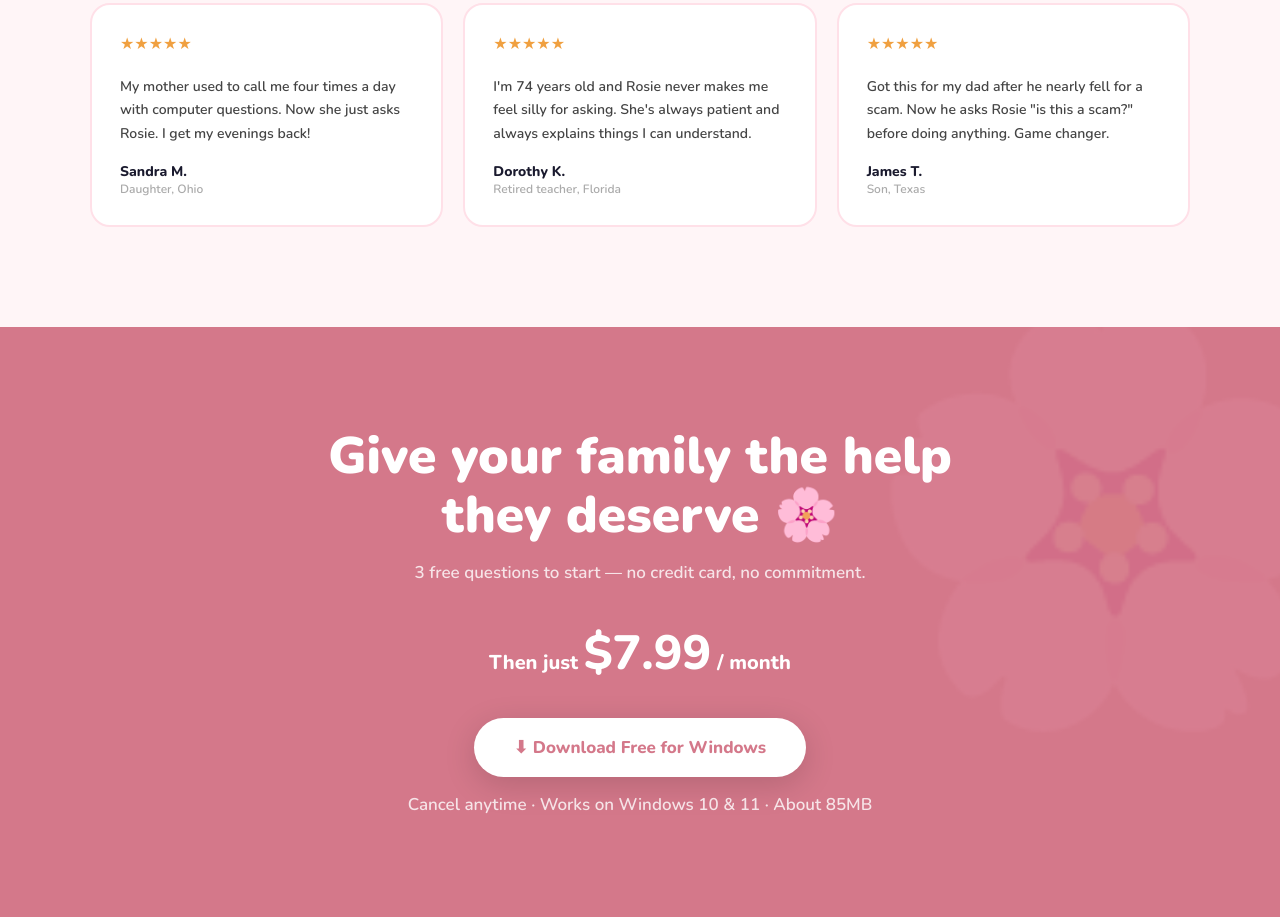
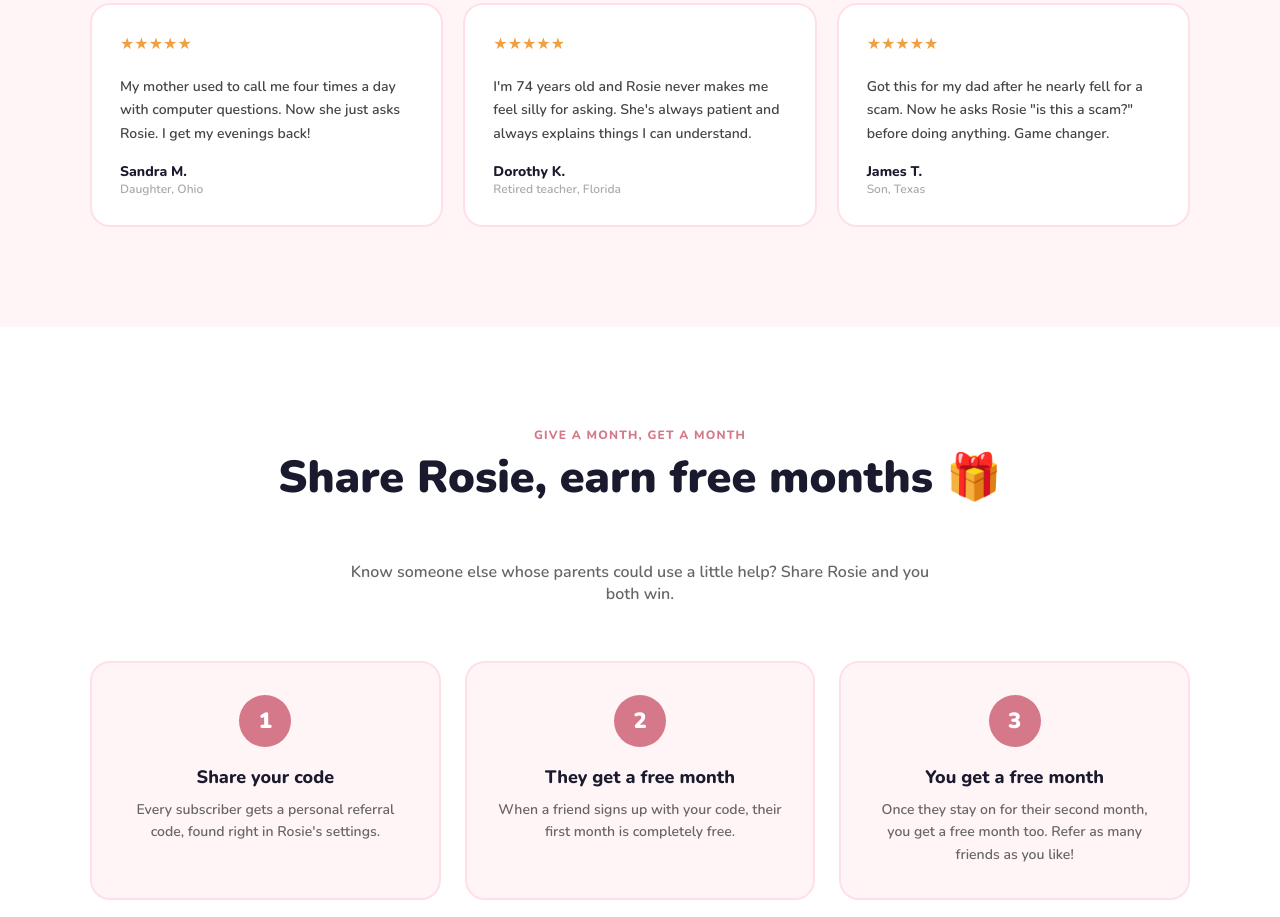
Before and after one commit to HippoN3b/rosieapp, a website: page public/index.html in a window 1280 px wide. Shown: the part 1883-2800 px from the top of the page. Drawn offline with nearby package versions, Linux system fonts and the light colour scheme.

Commit message:
referral info

```diff
--- a/public/index.html
+++ b/public/index.html
@@ -130,6 +130,14 @@
     .features, .testi, .cta { padding: 70px 20px; }
     .cta-bird{display: none;}
   }
+  .referral { padding: 100px 40px; background: white; }
+  .referral-inner { max-width: 1100px; margin: 0 auto; }
+  .ref-steps { display: grid; grid-template-columns: repeat(auto-fit, minmax(280px, 1fr)); gap: 24px; }
+  .ref-step { background: #FFF5F7; border-radius: 20px; padding: 32px 28px; text-align: center; border: 2px solid #FFE0E8; }
+  .ref-num { width: 52px; height: 52px; border-radius: 50%; background: #D4788A; color: white; font-size: 22px; font-weight: 900; display: flex; align-items: center; justify-content: center; margin: 0 auto 18px; }
+  .ref-step h3 { font-size: 18px; font-weight: 800; color: #1a1a2e; margin-bottom: 10px; }
+  .ref-step p { font-size: 14px; color: #666; line-height: 1.6; font-weight: 600; }
+  @media (max-width:768px) { .referral { padding: 70px 20px; } }
 </style>
 </head>
 <body>
@@ -138,6 +146,7 @@
   <div class="logo"><img src="rosie-idle.png" alt="Rosie"/> Rosie</div>
   <div class="nav-right">
     <a href="#features">Features</a>
+    <a href="#referral">Refer a Friend</a>
     <a href="#pricing">Pricing</a>
     <a href="https://github.com/HippoN3b/rosieapp/releases/latest/download/RosieSetup.exe" class="nav-dl">Download Free</a>
   </div>
@@ -192,6 +201,31 @@
   </div>
 </section>
 
+<section class="referral" id="referral">
+  <div class="referral-inner">
+    <div class="eyebrow" style="text-align:center;">Give a month, get a month</div>
+    <h2 class="big-title" style="text-align:center;">Share Rosie, earn free months 🎁</h2>
+    <p style="text-align:center; font-size:16px; color:#666; font-weight:600; max-width:600px; margin:0 auto 56px;">Know someone else whose parents could use a little help? Share Rosie and you both win.</p>
+    <div class="ref-steps">
+      <div class="ref-step">
+        <div class="ref-num">1</div>
+        <h3>Share your code</h3>
+        <p>Every subscriber gets a personal referral code, found right in Rosie's settings.</p>
+      </div>
+      <div class="ref-step">
+        <div class="ref-num">2</div>
+        <h3>They get a free month</h3>
+        <p>When a friend signs up with your code, their first month is completely free.</p>
+      </div>
+      <div class="ref-step">
+        <div class="ref-num">3</div>
+        <h3>You get a free month</h3>
+        <p>Once they stay on for their second month, you get a free month too. Refer as many friends as you like!</p>
+      </div>
+    </div>
+  </div>
+</section>
+
 <section class="cta" id="pricing">
   <img src="rosie-wave.png" class="cta-bird" alt="Rosie waving"/>
   <div class="cta-inner">
```
